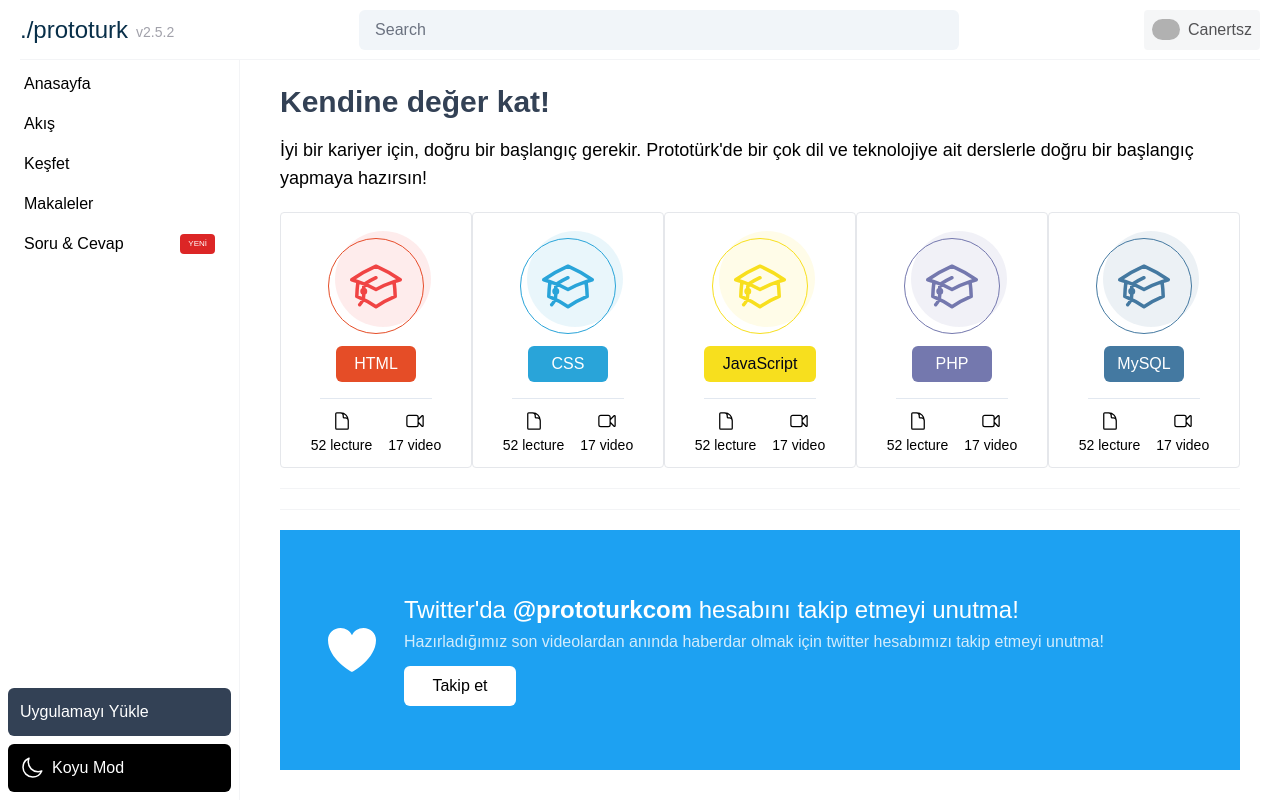
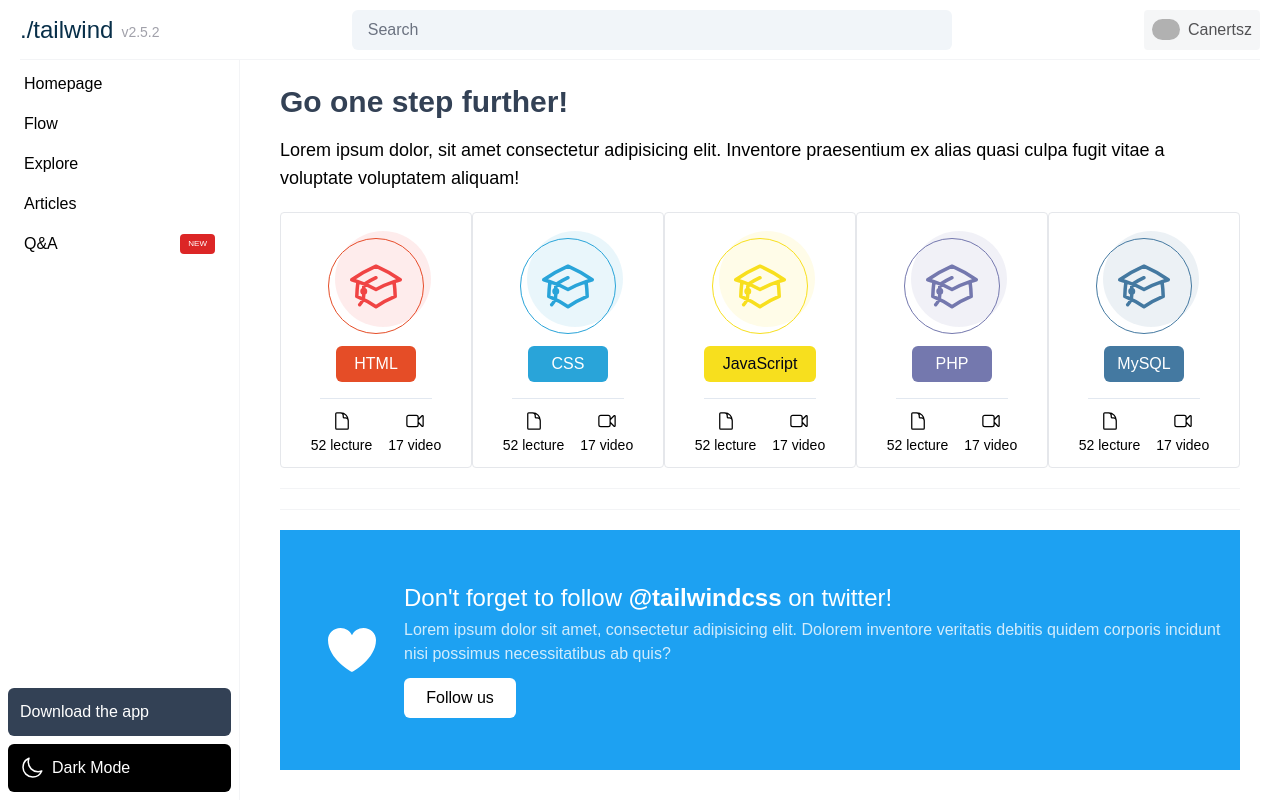
Before and after one commit to Canertsz/tailwind-UI-test, a website: page src/index.html in a window 1280 px wide. Drawn offline with Linux system fonts and the light colour scheme; grey boxes are pictures that could not be loaded.

Commit message:
more readable

```diff
--- a/src/index.html
+++ b/src/index.html
@@ -11,7 +11,7 @@
   <div class="h-15 mx-10 lg:mx-5 border-b border-gray-100 dark:border-gray-800 flex justify-between items-center shrink-0">
     <div class="inline-flex items-center">
       <a class="text-2xl font-medium text-sky-950 dark:text-white" href="">
-        ./prototurk
+        ./tailwind
       </a>
       <span class="text-sm text-zinc-400 ml-2 mt-1 invisible md:visible">
         v2.5.2
@@ -24,37 +24,46 @@
     <button onclick="openModal()" class="h-10 w-24 bg-slate-700 rounded-md text-white hidden">Sign In</button>
 
     <div class="group relative hidden lg:block z-10">
+
       <button class="flex justify-center items-center bg-gray-100 dark:bg-zinc-800 opacity-80 p-2 h-10 rounded">
         <img src="https://avatars.githubusercontent.com/u/64376593?v=4" width="28" height="28" class="rounded-full mr-2">
         <span class="text-zinc-800 dark:text-white">Canertsz</span>
       </button>
+
       <div class="hidden group-focus-within:block absolute bg-gray-100 w-32 py-2 px-2 mt-2 rounded">
+
         <a class="hover:bg-gray-200 block rounded py-1 transition-colors" href="">
           <span class="ml-1">Profile</span>
         </a>
+
         <a class="hover:bg-gray-200 block rounded py-1 transition-colors" href="">
           <span class="ml-1">Notifications</span>
         </a>
+
         <a class="hover:bg-gray-200 block rounded py-1 transition-colors" href="">
           <span class="ml-1">Messages</span>
         </a>
+
         <a class="hover:bg-gray-200 block rounded py-1 transition-colors" href="">
           <span class="ml-1">Saveds</span>
         </a>
+
         <a class="hover:bg-gray-200 block rounded py-1 transition-colors" href="">
           <span class="ml-1">Explore</span>
         </a>
+
         <a class="hover:bg-gray-200 block rounded py-1 transition-colors" href="">
           <span class="ml-1">Settings</span>
         </a>
+
         <a class="hover:bg-red-100 block rounded py-1 transition-colors" href="">
           <span class="text-red-500 ml-1">Log out</span>
         </a>
+
       </div>
     </div>
 
   </div>
-  <!-- Header Ends -->
 
   <!-- Only Mobile -->
   <div class="bg-gray-100 dark:bg-zinc-800 dark:text-white mx-10 mt-5 rounded flex justify-around items-center lg:hidden">
@@ -70,36 +79,36 @@
 
   <aside class="flex flex-col w-60 h-full border-r border-gray-100 dark:border-gray-800 flex-shrink-0 absolute -translate-x-full lg:relative lg:-translate-x-0">
     <nav>
-      <a class = "flex items-center h-10 rounded px-4 mx-2 mt-1 text-md hover:bg-slate-100 transition-colors dark:text-lecture dark:hover:bg-zinc-800" href="">Anasayfa</a>
-      <a class = "flex items-center h-10 rounded px-4 mx-2 text-md hover:bg-slate-100 transition-colors dark:text-lecture dark:hover:bg-zinc-800" href="">Akış</a>
-      <a class = "flex items-center h-10 rounded px-4 mx-2 text-md hover:bg-slate-100 transition-colors dark:text-lecture dark:hover:bg-zinc-800" href="">Keşfet</a>
-      <a class = "flex items-center h-10 rounded px-4 mx-2 text-md hover:bg-slate-100 transition-colors dark:text-lecture dark:hover:bg-zinc-800" href="">Makaleler</a>
+      <a class = "flex items-center h-10 rounded px-4 mx-2 mt-1 text-md hover:bg-slate-100 transition-colors dark:text-lecture dark:hover:bg-zinc-800" href="">Homepage</a>
+      <a class = "flex items-center h-10 rounded px-4 mx-2 text-md hover:bg-slate-100 transition-colors dark:text-lecture dark:hover:bg-zinc-800" href="">Flow</a>
+      <a class = "flex items-center h-10 rounded px-4 mx-2 text-md hover:bg-slate-100 transition-colors dark:text-lecture dark:hover:bg-zinc-800" href="">Explore</a>
+      <a class = "flex items-center h-10 rounded px-4 mx-2 text-md hover:bg-slate-100 transition-colors dark:text-lecture dark:hover:bg-zinc-800" href="">Articles</a>
       <a class = "flex items-center h-10 rounded px-4 mx-2 text-md hover:bg-slate-100 transition-colors dark:text-lecture dark:hover:bg-zinc-800" href="">
-        <span>Soru & Cevap</span>
-        <span class="ml-auto text-[8px] bg-red-600 text-white py-1 px-2 rounded">YENİ</span>
+        <span>Q&A</span>
+        <span class="ml-auto text-[8px] bg-red-600 text-white py-1 px-2 rounded">NEW</span>
       </a>
-      <!-- <div class="flex items-center justify-between hover:bg-slate-100 dark:hover:bg-zinc-800">
-        <a class = "flex items-center h-10 rounded px-4 mx-2 text-md transition-colors  dark:text-lecture" href="">Soru & Cevap</a>
-        <p class="mr-8 text-xs text-white bg-red-600 p-1 rounded">YENİ</p>
-      </div> -->
     </nav>
 
-    <a href="" class="mt-auto bg-slate-700 text-white mx-2 mb-2 p-3 rounded-md flex">Uygulamayı Yükle</a>
+    <a href="" class="mt-auto bg-slate-700 text-white mx-2 mb-2 p-3 rounded-md flex">Download the app</a>
+
     <a id="changeThemeButton" onclick="darkMode()" href="#" class="bg-black dark:bg-white text-white mx-2 mb-2 p-3 rounded-md flex">
       <svg xmlns="http://www.w3.org/2000/svg" viewBox="0 0 24 24" stroke-width="1.5" stroke="currentColor" class="w-6 h-6">
         <path stroke-linecap="round" stroke-linejoin="round" d="M21.752 15.002A9.718 9.718 0 0118 15.75c-5.385 0-9.75-4.365-9.75-9.75 0-1.33.266-2.597.748-3.752A9.753 9.753 0 003 11.25C3 16.635 7.365 21 12.75 21a9.753 9.753 0 009.002-5.998z" />
       </svg>
-      <span id="darkMode" class="dark:hidden ml-2">Koyu Mod</span>
-      <span id="lightMode" class="hidden dark:inline dark:text-zinc-800 ml-2">Açık Mod</span>
+      <span id="darkMode" class="dark:hidden ml-2">Dark Mode</span>
+      <span id="lightMode" class="hidden dark:inline dark:text-zinc-800 ml-2">Light Mode</span>
     </a>
-  </aside>
+
+</aside>
 
   <section class="flex-auto px-10 py-6">
     <div class="max-w-screen-xl flex flex-col mx-auto">
+
       <div>
-        <h1 class="text-3xl font-bold text-slate-700 dark:text-white">Kendine değer kat!</h1>
-        <p class="mt-4 text-lg font-light dark:text-slate-200">İyi bir kariyer için, doğru bir başlangıç gerekir. Prototürk'de bir çok dil ve teknolojiye ait derslerle doğru bir başlangıç yapmaya hazırsın!</p>
+        <h1 class="text-3xl font-bold text-slate-700 dark:text-white">Go one step further!</h1>
+        <p class="mt-4 text-lg font-light dark:text-slate-200">Lorem ipsum dolor, sit amet consectetur adipisicing elit. Inventore praesentium ex alias quasi culpa fugit vitae a voluptate voluptatem aliquam!</p>
       </div>
+
       <div class="flex flex-wrap justify-between mt-2">
         <div class="border-solid border-[1px] border-gray-200 rounded w-full md:w-48 h-64 mt-3 flex flex-col items-center justify-center hover:border-gray-300 dark:border-zinc-700 dark:hover:border-gray-600 dark:transition-colors">
           <div class="mt-3 inline-flex items-center justify-center w-24 h-24 rounded-full border-solid border-[1px] border-orange relative">
@@ -231,45 +240,52 @@
           <svg xmlns="http://www.w3.org/2000/svg" fill="none" viewBox="0 0 24 24" stroke-width="1.5" stroke="currentColor" class="w-6 h-6 mr-2">
             <path stroke-linecap="round" stroke-linejoin="round" d="M2.25 12l8.954-8.955c.44-.439 1.152-.439 1.591 0L21.75 12M4.5 9.75v10.125c0 .621.504 1.125 1.125 1.125H9.75v-4.875c0-.621.504-1.125 1.125-1.125h2.25c.621 0 1.125.504 1.125 1.125V21h4.125c.621 0 1.125-.504 1.125-1.125V9.75M8.25 21h8.25" />
           </svg>
-          <span>Anasayfa</span>
+          <span>Homepage</span>
         </a>
 
         <a class="flex items-center justify-center dark:bg-zinc-800 dark:text-white bg-gray-50 px-3 py-2 rounded hover:bg-gray-100" href="">
           <svg xmlns="http://www.w3.org/2000/svg" fill="none" viewBox="0 0 24 24" stroke-width="1.5" stroke="currentColor" class="w-6 h-6 mr-2">
             <path stroke-linecap="round" stroke-linejoin="round" d="M2.25 12l8.954-8.955c.44-.439 1.152-.439 1.591 0L21.75 12M4.5 9.75v10.125c0 .621.504 1.125 1.125 1.125H9.75v-4.875c0-.621.504-1.125 1.125-1.125h2.25c.621 0 1.125.504 1.125 1.125V21h4.125c.621 0 1.125-.504 1.125-1.125V9.75M8.25 21h8.25" />
           </svg>
-          <span>Akış</span>
+          <span>Flow</span>
         </a>
+
         <a class="flex items-center justify-center dark:bg-zinc-800 dark:text-white bg-gray-50 px-3 py-2 rounded hover:bg-gray-100" href="">
           <svg xmlns="http://www.w3.org/2000/svg" fill="none" viewBox="0 0 24 24" stroke-width="1.5" stroke="currentColor" class="w-6 h-6 mr-2">
             <path stroke-linecap="round" stroke-linejoin="round" d="M2.25 12l8.954-8.955c.44-.439 1.152-.439 1.591 0L21.75 12M4.5 9.75v10.125c0 .621.504 1.125 1.125 1.125H9.75v-4.875c0-.621.504-1.125 1.125-1.125h2.25c.621 0 1.125.504 1.125 1.125V21h4.125c.621 0 1.125-.504 1.125-1.125V9.75M8.25 21h8.25" />
           </svg>
-          <span>Keşfet</span>
+          <span>Explore</span>
         </a>
+
         <a class="flex items-center justify-center dark:bg-zinc-800 dark:text-white bg-gray-50 px-3 py-2 rounded hover:bg-gray-100" href="">
           <svg xmlns="http://www.w3.org/2000/svg" fill="none" viewBox="0 0 24 24" stroke-width="1.5" stroke="currentColor" class="w-6 h-6 mr-2">
             <path stroke-linecap="round" stroke-linejoin="round" d="M2.25 12l8.954-8.955c.44-.439 1.152-.439 1.591 0L21.75 12M4.5 9.75v10.125c0 .621.504 1.125 1.125 1.125H9.75v-4.875c0-.621.504-1.125 1.125-1.125h2.25c.621 0 1.125.504 1.125 1.125V21h4.125c.621 0 1.125-.504 1.125-1.125V9.75M8.25 21h8.25" />
           </svg>
-          <span>Makaleler</span>
+          <span>Articles</span>
         </a>
+
       </div>
 
       <div class="divide-y divide-current w-full bg-gray-100 dark:bg-slate-800 h-[1px] mt-5"></div>
 
       <div class="flex mt-5 w-full md:h-60 h-72 bg-twitter">
+
         <div class="ml-10 flex items-center justify-center relative hidden lg:flex">
           <svg xmlns="http://www.w3.org/2000/svg" fill="" viewBox="0 0 24 24" stroke-width="0" stroke="currentColor" class="fill-white w-16 h-16 hidden lg:block">
             <path stroke-linecap="round" stroke-linejoin="round" d="M21 8.25c0-2.485-2.099-4.5-4.688-4.5-1.935 0-3.597 1.126-4.312 2.733-.715-1.607-2.377-2.733-4.313-2.733C5.1 3.75 3 5.765 3 8.25c0 7.22 9 12 9 12s9-4.78 9-12z" />
           </svg>
         </div>
+
         <div class="flex flex-col justify-center ml-5">
-          <div class="text-white text-2xl">Twitter'da <b>@prototurkcom</b> hesabını takip etmeyi unutma!</div>
-          <div class="text-white text-md font-thin mt-1 opacity-80">Hazırladığımız son videolardan anında haberdar olmak için twitter hesabımızı takip etmeyi unutma!</div>
-          <button class="w-28 px-5 py-2 rounded-md bg-white font-thin mt-3">Takip et</button>
+          <div class="text-white text-2xl">Don't forget to follow <b>@tailwindcss</b> on twitter!</div>
+          <div class="text-white text-md font-thin mt-1 opacity-80">Lorem ipsum dolor sit amet, consectetur adipisicing elit. Dolorem inventore veritatis debitis quidem corporis incidunt nisi possimus necessitatibus ab quis?</div>
+          <button class="w-28 px-5 py-2 rounded-md bg-white font-thin mt-3">Follow us</button>
         </div>
+
       </div>
 
       <div class="grid grid-cols-2 justify-center items-center mt-5 gap-2 lg:hidden">
+
         <a href="" class="flex items-center justify-center bg-black text-white dark:bg-white dark:text-black py-2 rounded">
           <svg xmlns="http://www.w3.org/2000/svg" viewBox="0 0 24 24" stroke-width="1.5" stroke="currentColor" class="w-5 h-5 mr-2">
             <path stroke-linecap="round" stroke-linejoin="round" d="M21.752 15.002A9.718 9.718 0 0118 15.75c-5.385 0-9.75-4.365-9.75-9.75 0-1.33.266-2.597.748-3.752A9.753 9.753 0 003 11.25C3 16.635 7.365 21 12.75 21a9.753 9.753 0 009.002-5.998z" />
@@ -277,18 +293,18 @@
           <span class="dark:hidden" onclick="darkMode()">Dark Mode</span>
           <span class="hidden dark:block" onclick="darkMode()">Light Mode</span>
         </a>
+
         <span class="flex items-center justify-center bg-slate-700 text-white py-2 rounded">Download the app</span>
       </div>
 
     </div>
   </section>
 </main>
-<!-- Main Ends -->
 
 <div id="modal" class="modal">
     <div class="modal-content">
-      <span class="text-3xl text-slate-700 dark:text-white">Giriş Yap</span>
-      <button onclick="closeButton()" id="closeButton" class="bg-slate-700 py-2 px-3 mt-5 rounded text-white text-sm">kapat</button>
+      <span class="text-3xl text-slate-700 dark:text-white">Sign In</span>
+      <button onclick="closeButton()" id="closeButton" class="bg-slate-700 py-2 px-3 mt-5 rounded text-white text-sm">close</button>
     </div>
 </div>
 
@@ -320,7 +336,6 @@
   function closeButton() {
     modal.classList.replace("modal-active", "modal")
   }
-
 </script>
 
 </body>
```
